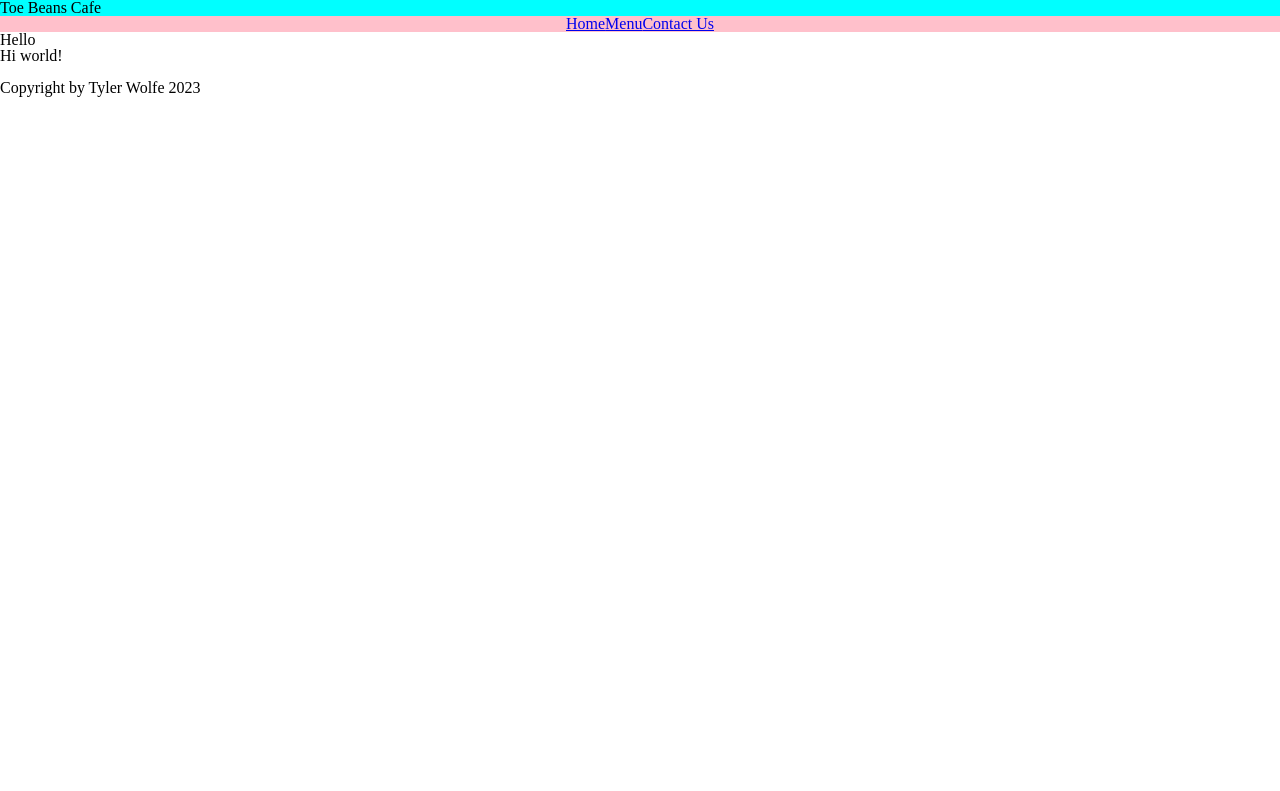
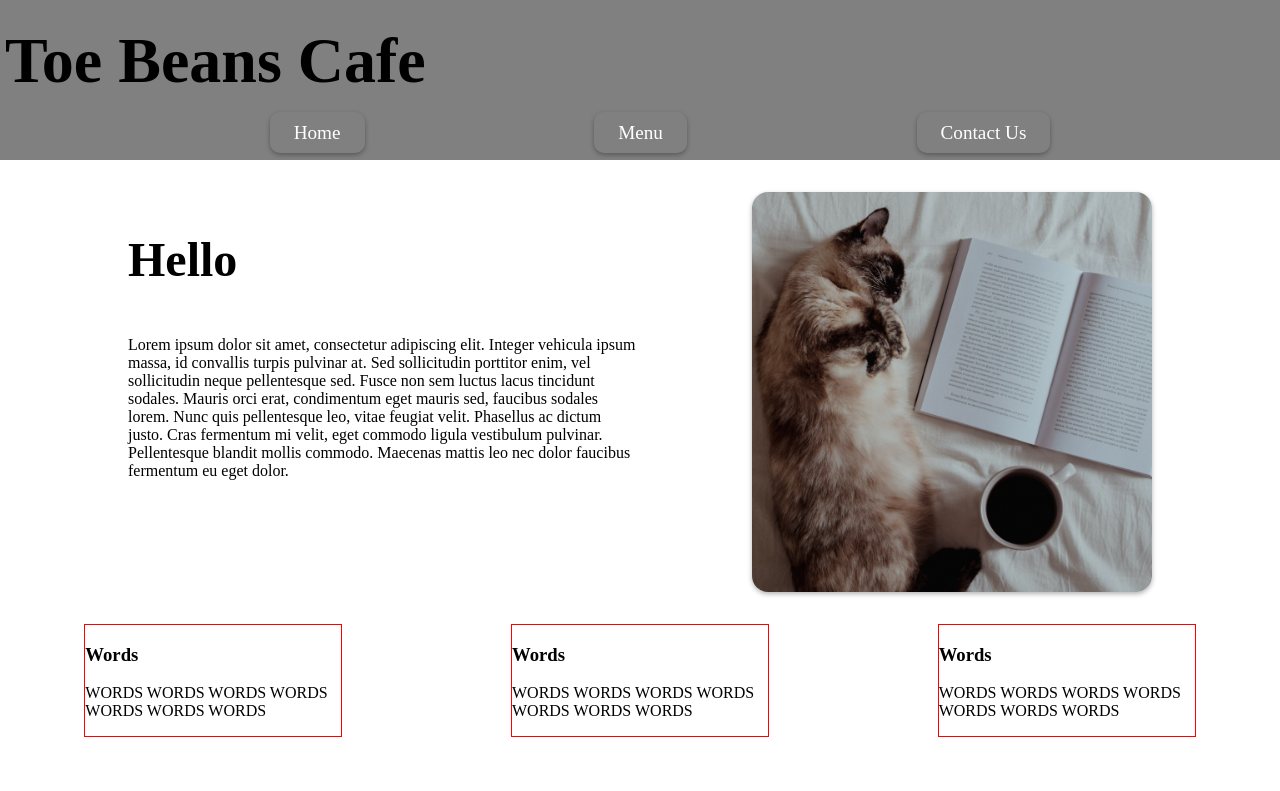
Before and after one commit to JustSomeGuyy/TOP-Restaurant-Page, a website built with webpack: page dist/index.html in a window 1280 px wide. Shown: the top 791 px of the page. Built offline with Linux system fonts and the light colour scheme.

Commit message:
working on the design of the landing page.

```diff
--- a/src/index.js
+++ b/src/index.js
@@ -31,7 +31,7 @@ function createMain() {
     const heroPara = document.createElement('p');
     const heroImage = document.createElement('img');
 
-
+    heroImage.src = "/images/pexels-liana-tril'-11719833.jpg";
 
     mainElement.classList.add('main');
     heroElement.classList.add('hero');
@@ -40,7 +40,7 @@ function createMain() {
 
     // Content for the hero div block on the site
     heroHead.innerText = 'Hello';
-    heroPara.innerText = 'Hi world!'
+    heroPara.innerText = "Lorem ipsum dolor sit amet, consectetur adipiscing elit. Integer vehicula ipsum massa, id convallis turpis pulvinar at. Sed sollicitudin porttitor enim, vel sollicitudin neque pellentesque sed. Fusce non sem luctus lacus tincidunt sodales. Mauris orci erat, condimentum eget mauris sed, faucibus sodales lorem. Nunc quis pellentesque leo, vitae feugiat velit. Phasellus ac dictum justo. Cras fermentum mi velit, eget commodo ligula vestibulum pulvinar. Pellentesque blandit mollis commodo. Maecenas mattis leo nec dolor faucibus fermentum eu eget dolor.";
 
     // create the cards for the experiences for the cafe
     const cardMenu = document.createElement('div')
@@ -52,9 +52,9 @@ function createMain() {
 
     // Creates the content for the cards
     const cardContext = [
-        {title: '', para: ''},
-        {title: '', para: ''},
-        {title: '', para: ''},
+        {title: 'Words', para: 'WORDS WORDS WORDS WORDS WORDS WORDS WORDS'},
+        {title: 'Words', para: 'WORDS WORDS WORDS WORDS WORDS WORDS WORDS'},
+        {title: 'Words', para: 'WORDS WORDS WORDS WORDS WORDS WORDS WORDS'},
     ]
 
     // Creates 3 cards
@@ -90,7 +90,11 @@ function createFooter() {
     const footerEle = document.createElement('div');
     const footerCopyRight = document.createElement('p');
     const gitHubAccount = document.createElement('a');
-    const gitHubLogo = document.createElement('img');
+    const gitHubLogo = new Image;
+
+    gitHubLogo.src = '/images/github-mark.png';
+
+    gitHubAccount.href = 'https://github.com/JustSomeGuyy';
 
     footerEle.classList.add('footer');
 
@@ -100,11 +104,9 @@ function createFooter() {
     footerEle.appendChild(gitHubAccount);
     gitHubAccount.appendChild(gitHubLogo);
 
-    // const gitHub = [
-    //     {src: './images/'}
-    // ]
-
     return footerEle;
 };
 
 content.appendChild(createFooter());
+
+// export default createFooter;
--- a/src/style.css
+++ b/src/style.css
@@ -1,6 +1,13 @@
+:root {
+    margin: 0;
+    padding: 0;
+    font-size: 1rem;
+    box-sizing: border-box;
+    scroll-behavior: smooth;
+}
+
 body {
     margin: 0;
-    padding: 0;
 }
 
 #content {
@@ -8,18 +15,97 @@ body {
     margin: 0;
 }
 
+a {
+    text-decoration: none;
+    color: inherit;
+}
+
 .header {
-    background-color: aqua;
+    background-color: grey;
     width: 100dvw;
 }
 
+.header h1 {
+    padding: 1.5rem 0 1.5rem 5px;
+    margin: 0;
+    font-size: 4rem;
+}
+
 .nav {
-    background-color: pink;
-    /* height: 2rem; */
+    padding-bottom: 1em;
 }
 
 ul {
     display: flex;
-    justify-content: center;
-    margin: 0;
+    justify-content: space-evenly;
+    align-items: center;
+    margin: auto;
 }
+
+.nav-menu {
+    color: white;
+    height: 100%;
+    width: 100%;
+    padding: .5em 1.5rem;
+    font-size: 1.2rem;
+    border-radius: 10px;
+    box-shadow: 0px 2px 5px rgba(0, 0, 0, 0.304);
+}
+
+li {
+    list-style: none;
+}
+
+.main {
+    /* border: 1px solid red; */
+    height: 75dvh;
+}
+
+.hero {
+    /* border: 1px solid red; */
+    width: 80dvw;
+    margin: 2rem auto;
+    display: grid;
+    grid-template-columns: 1fr auto;
+    grid-template-rows: auto auto auto;
+    grid-template-areas:
+    "header . picture"
+    "para . picture"
+    "para . picture";
+}
+
+
+.hero h2 {
+    grid-area: header;
+    font-size: 3rem;
+    margin-bottom: -15px;
+}
+
+.hero p {
+    grid-area: para;
+    padding-right: 7em;
+}
+
+.hero img {
+    border-radius: 1em;
+    box-shadow: 0px 2px 5px rgba(0, 0, 0, 0.304);
+    height: 25em;
+    width: 25em;
+    object-fit: cover;
+    grid-area: picture;
+}
+
+.card-menu {
+    display: flex;
+    justify-content: space-around;
+    align-items: center;
+}
+
+.card {
+    border: 1px solid red;
+    width: 20dvw;
+}
+
+.footer {
+    border: 1px solid red;
+}
```
Also changed, not shown: dist/index.html, dist/main.js, images/github-mark-white.png (added), images/github-mark.png (added), images/pexels-liana-tril'-11719833.jpg (added).
